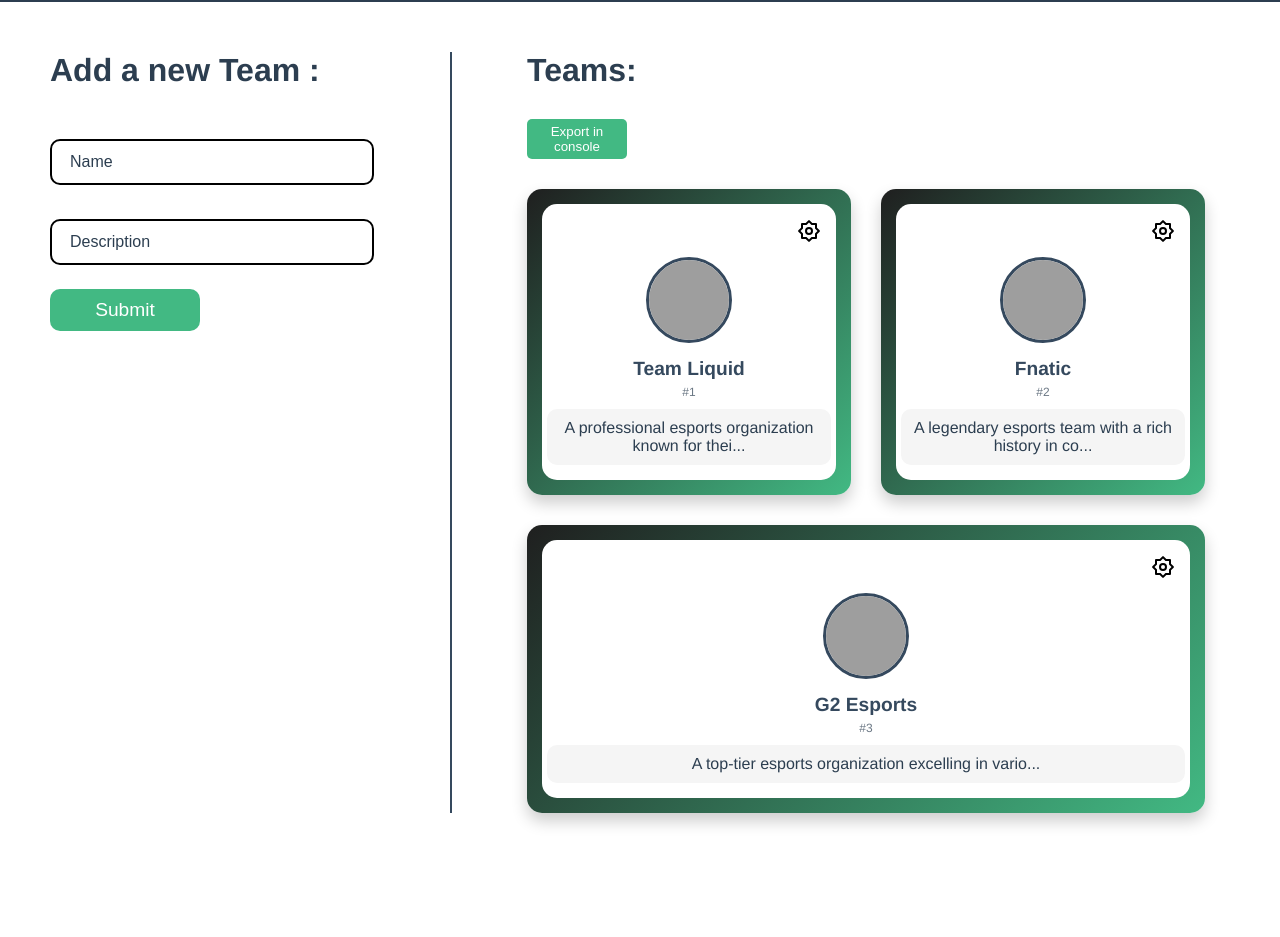
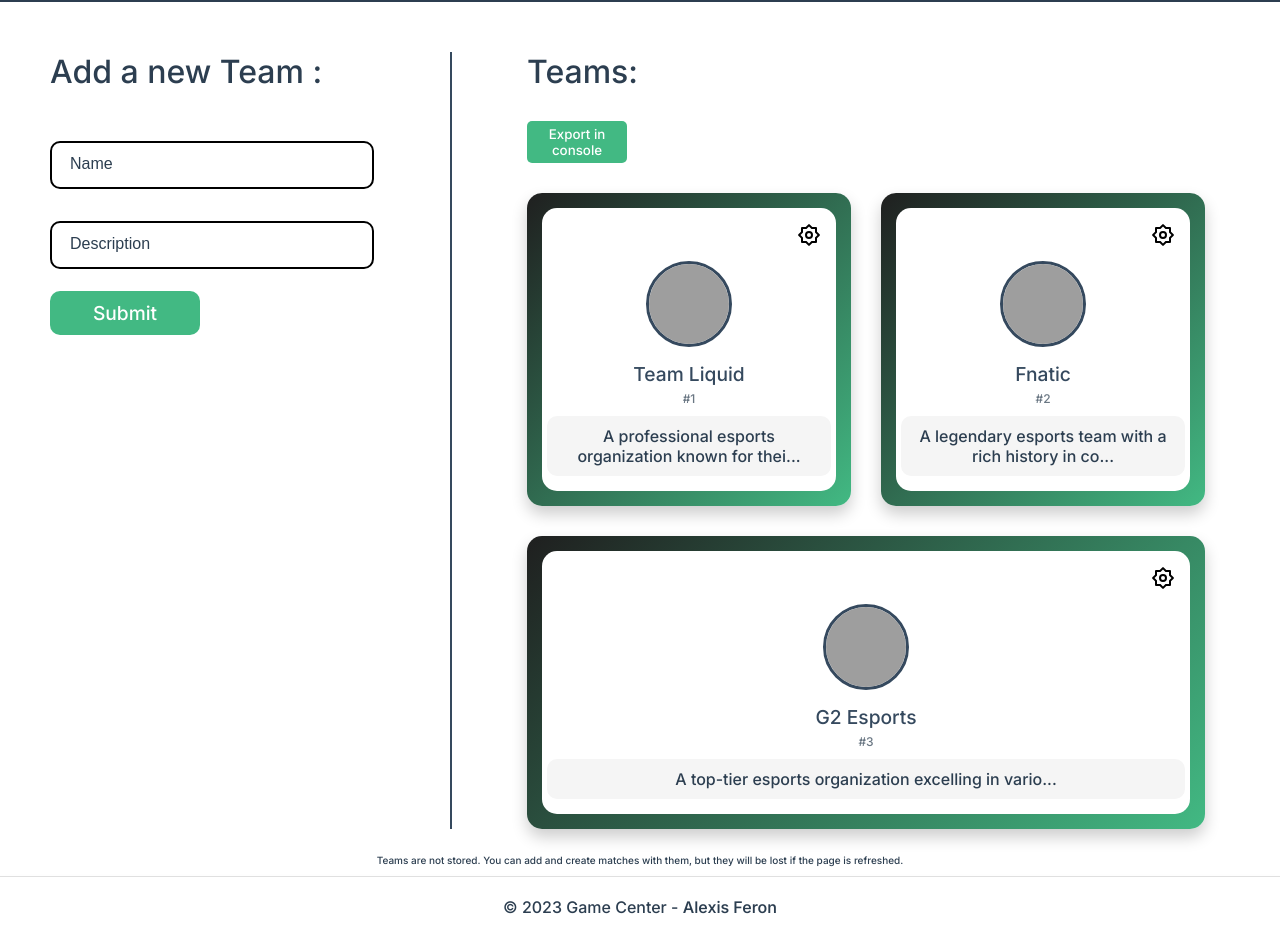
Before and after one commit to alexis-feron/game-center, a Vue app: page /teams in a window 1280 px wide. Shown: the part 60-997 px from the top of the page. Before the commit the page ends 898 px from the top, so only its background shows below. Built offline with nearby package versions, Linux system fonts and the light colour scheme; grey boxes are pictures that could not be loaded.

Commit message:
💄 Add a footer

```diff
--- a/src/App.vue
+++ b/src/App.vue
@@ -1,11 +1,13 @@
 <script>
 import NavBar from "@/components/NavBar.vue";
 import LinkService from "@/models/LinkService.js";
+import Footer from "./components/Footer.vue";
 
 export default {
   name: "Game Center",
   components: {
     NavBar,
+    Footer,
   },
   data() {
     return {
@@ -103,12 +105,17 @@
     <NavBar :links="links"></NavBar>
   </header>
   <router-view :all-teams="this.allTeams" :all-matchs="this.allMatchs" />
+  <Footer />
 </template>
 
 <style lang="scss">
+@import url("https://fonts.googleapis.com/css2?family=Inter:wght@500;550;600&display=swap");
+
 * {
   padding: 0;
   margin: 0;
+  font-family: "Inter", sans-serif;
+  font-weight: 500;
 }
 
 #app {
@@ -132,11 +139,12 @@
     display: flex;
     align-items: center;
     h1 {
+      margin-left: 15px;
       font-size: 1.5em;
+      font-weight: 700;
     }
     img {
       width: 50px;
-      margin-right: 20px;
     }
   }
 
@@ -159,6 +167,11 @@
     .name {
       display: none;
     }
+    width: 20% !important;
+    margin-left: 15px !important;
+  }
+  nav {
+    width: 80% !important;
   }
 }
 </style>
--- /dev/null
+++ b/src/components/Footer.vue
@@ -0,0 +1,66 @@
+<template>
+  <footer class="footer">
+    <div class="footer-content">
+      <p>
+        &copy; {{ currentYear }} Game Center -
+        <a class="link" href="alexis-feron.com">Alexis Feron</a>
+      </p>
+    </div>
+  </footer>
+</template>
+
+<script>
+export default {
+  name: "Footer",
+  data() {
+    return {
+      currentYear: new Date().getFullYear(),
+    };
+  },
+};
+</script>
+
+<style scoped>
+.footer {
+  padding: 20px 0;
+  text-align: center;
+  box-shadow: 0 4px 6px rgba(0, 0, 0, 0.1);
+  border-top: 1px solid #e0e0e0;
+  font-family: "Inter", sans-serif;
+  font-weight: 500;
+}
+
+.link {
+  text-decoration: none;
+  color: #2c3e50;
+  font-weight: 550;
+}
+
+.link:hover {
+  color: black;
+}
+
+.footer-content {
+  max-width: 1200px;
+  margin: 0 auto;
+  display: flex;
+  flex-direction: column;
+  align-items: center;
+  gap: 10px;
+}
+
+.footer-nav {
+  display: flex;
+  gap: 15px;
+}
+
+.footer-nav a {
+  color: #42b983;
+  text-decoration: none;
+  font-weight: 550;
+}
+
+.footer-nav a:hover {
+  text-decoration: underline;
+}
+</style>
--- a/src/views/HomeView.vue
+++ b/src/views/HomeView.vue
@@ -49,6 +49,12 @@
 <style scoped lang="scss">
 .home {
   padding-bottom: 20px;
+  min-height: calc(100vh - 142px);
+  display: flex;
+  flex-direction: column;
+  > * {
+    flex-shrink: 0;
+  }
 }
 .newsContainer {
   display: flex;
@@ -57,8 +63,10 @@
   justify-content: center;
   margin: 25px 50px 0px 50px;
   flex-wrap: wrap;
+  height: 100%;
 }
 h2 {
   margin: 25px 50px 0px 50px;
+  font-weight: 700;
 }
 </style>
--- a/src/views/ResultsView.vue
+++ b/src/views/ResultsView.vue
@@ -13,6 +13,10 @@
       </div>
     </div>
   </div>
+  <p class="info">
+    Results are not stored. You can add and view matches, but they will be lost
+    if the page is refreshed.
+  </p>
 </template>
 
 <script>
@@ -51,6 +55,12 @@
   display: flex;
   flex-direction: row;
   padding-bottom: 25px;
+}
+
+.info {
+  padding-bottom: 10px;
+  text-align: center;
+  font-size: 10px;
 }
 
 .titleForm {
--- a/src/views/TeamsView.vue
+++ b/src/views/TeamsView.vue
@@ -22,6 +22,10 @@
       </div>
     </div>
   </div>
+  <p class="info">
+    Teams are not stored. You can add and create matches with them, but they
+    will be lost if the page is refreshed.
+  </p>
 </template>
 
 <script>
@@ -121,6 +125,12 @@
   align-items: flex-start;
 }
 
+.info {
+  padding-bottom: 10px;
+  text-align: center;
+  font-size: 10px;
+}
+
 .formContainer {
   margin-top: 25px;
   padding-right: 50px;
```
